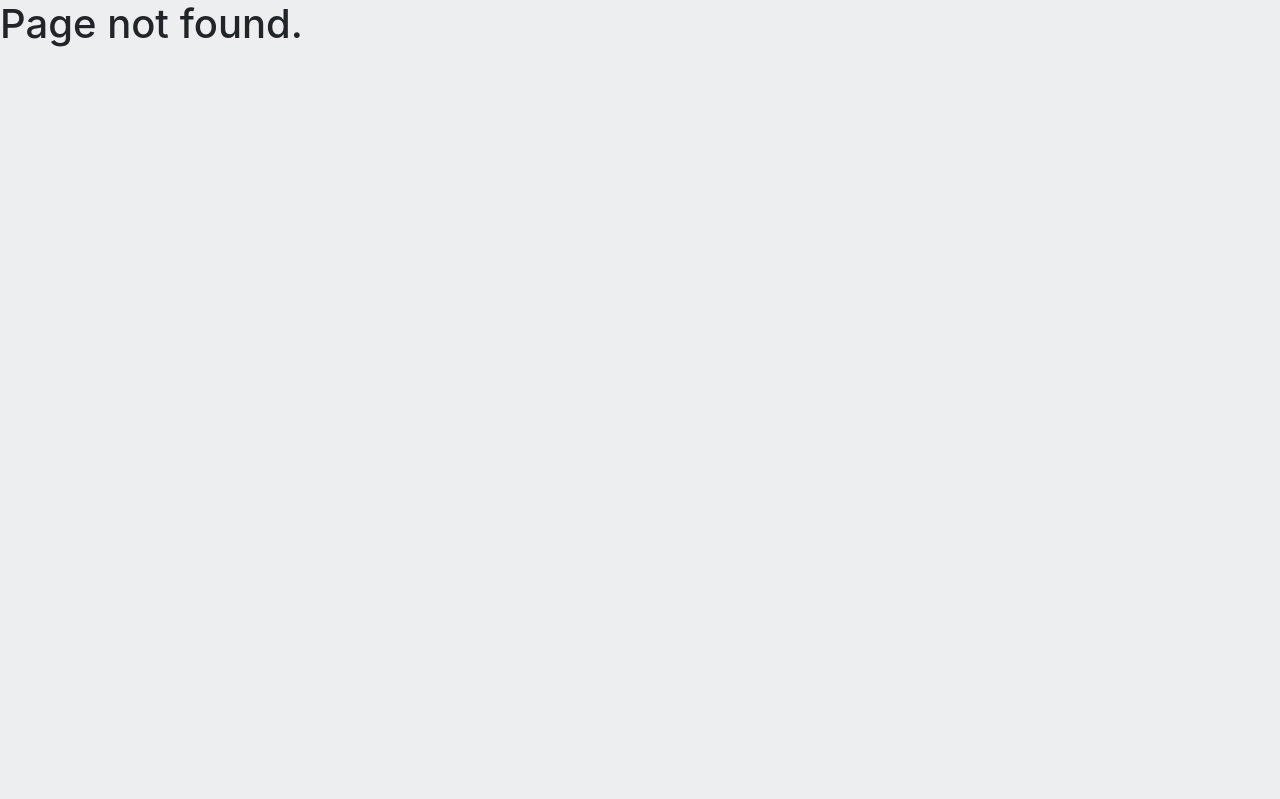
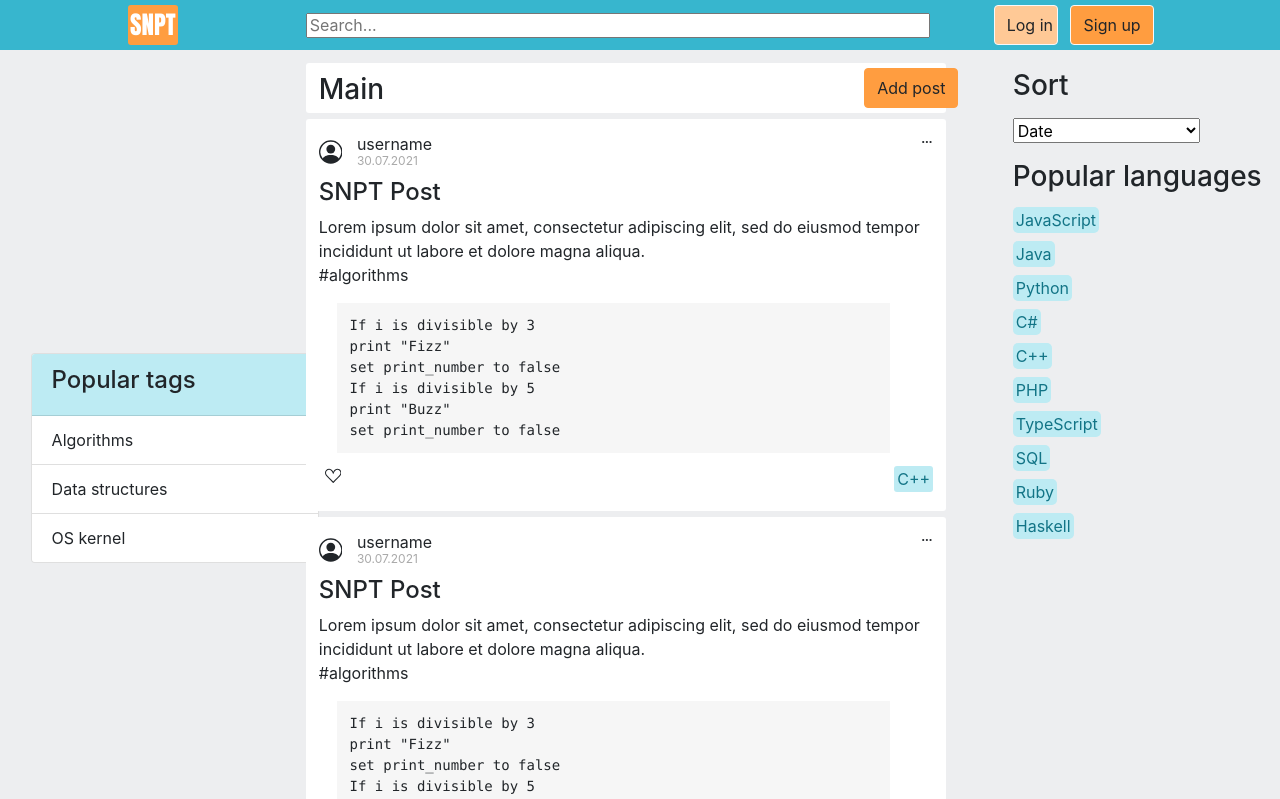
Before and after one commit to kPaulv/snippet-ui-ex, a React (Create React App) app: page / in a window 1280 px wide. Before the commit this address had no page. Shown: the top 799 px of the page. Built offline with nearby package versions, Linux system fonts and the light colour scheme.

Commit message:
fixed routers - removed /feed

```diff
--- a/src/index.js
+++ b/src/index.js
@@ -5,7 +5,7 @@
 import './components/styles/Header.css';
 import App from "./components/App";
 import NotFound from "./components/NotFound";
-import {BrowserRouter as Router, Switch, Route, Redirect} from "react-router-dom";
+import {BrowserRouter as Router, Switch, Route} from "react-router-dom";
 
 /*const Router = ReactRouterDOM.BrowserRouter;
 const Route = ReactRouterDOM.Route;
@@ -15,9 +15,8 @@
     <React.StrictMode>
         <Router>
             <Switch>
-                <Route path='/feed' component={App} />
+                <Route path='/' component={App} />
                 <Route component={NotFound} />
-                <Redirect from='/' to='/feed'/>
             </Switch>
         </Router>
         {/*<App />*/}
```
